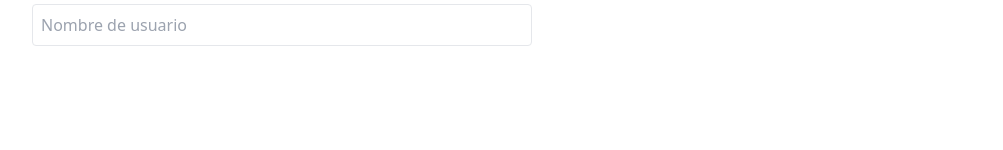
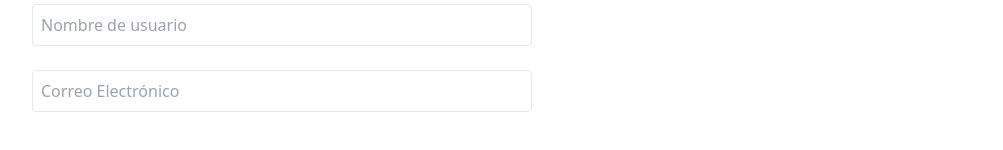
Before and after one commit to wizzard95/ecomerce, a React (Vite) app in the folder FRONT/: page /register in a window 1280 px wide. Shown: the part 274-424 px from the top of the page, without its empty margins (132-1135 px from the left). Built offline with nearby package versions, Linux system fonts and the light colour scheme.

Commit message:
config|ui: importar variables de react, crear elemento input email, aplicar estilos y aplicar validaciones

```diff
--- a/FRONT/src/components/Register/RegisterForm.jsx
+++ b/FRONT/src/components/Register/RegisterForm.jsx
@@ -51,6 +51,39 @@ const RegisterForm = () => {
                     </p>
                 )}
             </div>
+            <div>
+                <input
+                    {...register('email', {
+                        required: 'El email es requerido',
+                        pattern: {
+                            value: /^(?!\.)(?!.*\.\.)([a-z0-9_'+\-\.]*)[a-z0-9_+-]@([a-z0-9][a-z0-9\-]*\.)+[a-z]{2,}$/,
+                            message: 'Correo electrónico inválido',
+                        },
+                        minLength: {
+                            value: 6,
+                            message: 'Mínimo 6 caracteres',
+                        },
+                        maxLength: {
+                            value: 254,
+                            message: 'Máximo de 254 caracteres',
+                        },
+                    })}
+                    className={`p-2 outline-2 rounded border focus:outline-primary w-full ${
+                        errors.email
+                            ? 'border-red-500 outline-red-500 focus:outline-red-500'
+                            : ''
+                    }`}
+                    autoComplete="email"
+                    name="email"
+                    placeholder="Correo Electrónico"
+                    type="text"
+                />
+                {errors.email && (
+                    <p className="text-red-500 text-sm mt-2 ml-1">
+                        {errors.email.message}
+                    </p>
+                )}
+            </div>
         </form>
     )
 }
```
